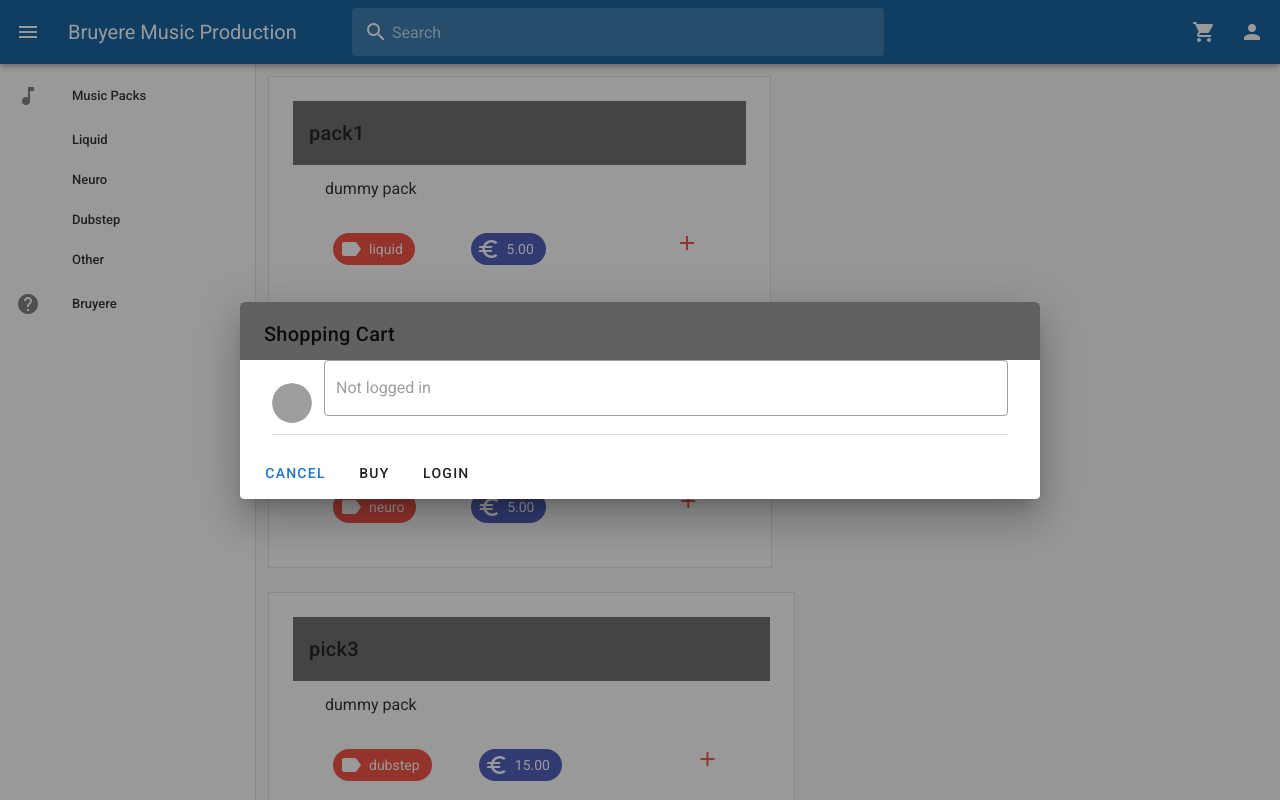
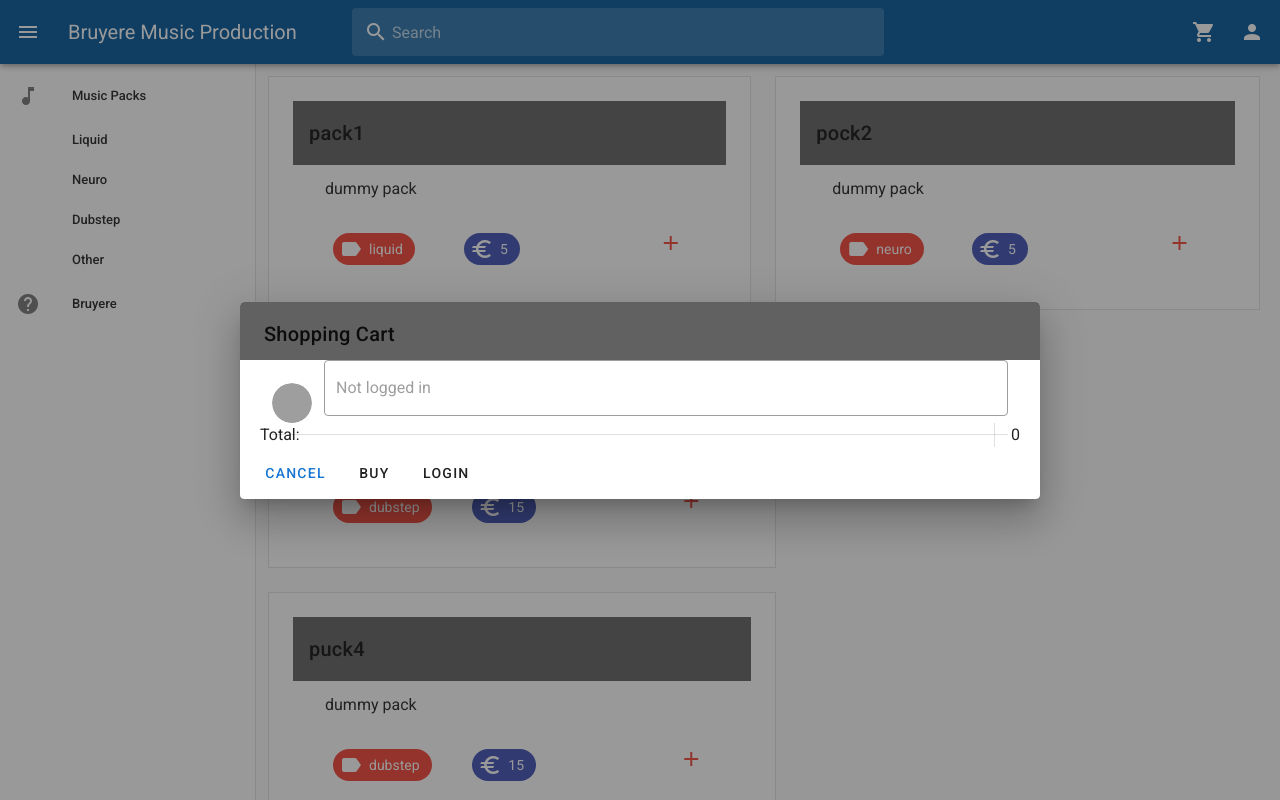
Before and after one commit to StefanHeijden/svm, a Vue app: page / in a window 1280 px wide. Both pictures are taken after a click on the button 1204 px from the left and 32 px from the top of the page. Shown: the top 800 px of the page. Built offline with nearby package versions, Linux system fonts and the light colour scheme; grey boxes are pictures that could not be loaded.

Commit message:
Added total for shoppingcart

```diff
--- a/src/App.vue
+++ b/src/App.vue
@@ -80,7 +80,6 @@
         v-bind:loggedin="loggedin"
         v-bind:accountname="accountname"
         v-on:gotologin="checkforlogin()"
-        @add="add"
       />
     </v-dialog>
 
--- a/src/components/Cart.vue
+++ b/src/components/Cart.vue
@@ -45,6 +45,17 @@
           <v-divider
             horizontal
           ></v-divider>
+
+          <v-row>
+          Total:
+          <v-spacer></v-spacer>
+          <v-divider
+            class="mx-4"
+            vertical
+          ></v-divider>
+          {{this.totalprice()}}
+          </v-row>
+
         </v-col>
       </v-row>
     </v-container>
@@ -68,14 +79,9 @@
 </template>
 
 <script>
-import login from './Login'
-
 export default {
   name: 'cart',
   props: ['incart', 'accountname', 'loggedin'],
-  components: {
-    login
-  },
   methods: {
     cancel: function(){
       this.$emit('stopdialog');
@@ -87,6 +93,13 @@ export default {
     login: function(){
       this.$emit('gotologin');
     },
+    totalprice: function(){
+      var total = 0;
+      for (var i = 0; i < this.incart.length; i++) {
+        total = total + this.incart[i].price;
+      }
+      return total;
+    },
   },
   data () {
     return {
--- a/src/components/Packs.vue
+++ b/src/components/Packs.vue
@@ -38,10 +38,10 @@ export default {
   methods: {
     filter: function(title, seachstring){
       var temp = [
-        {id: 0, name: 'pack1', description: 'dummy pack', type: 'liquid', price: '5.00', selected: 'false'},
-        {id: 1, name: 'pock2', description: 'dummy pack', type: 'neuro', price: '5.00', selected: 'false'},
-        {id: 2, name: 'pick3', description: 'dummy pack', type: 'dubstep', price: '15.00', selected: 'false'},
-        {id: 3, name: 'puck4', description: 'dummy pack', type: 'dubstep', price: '15.00', selected: 'false'}
+        {id: 0, name: 'pack1', description: 'dummy pack', type: 'liquid', price: 5.00, selected: 'false'},
+        {id: 1, name: 'pock2', description: 'dummy pack', type: 'neuro', price: 5.00, selected: 'false'},
+        {id: 2, name: 'pick3', description: 'dummy pack', type: 'dubstep', price: 15.00, selected: 'false'},
+        {id: 3, name: 'puck4', description: 'dummy pack', type: 'dubstep', price: 15.00, selected: 'false'}
       ];
       var result = [];
       var n;
```
